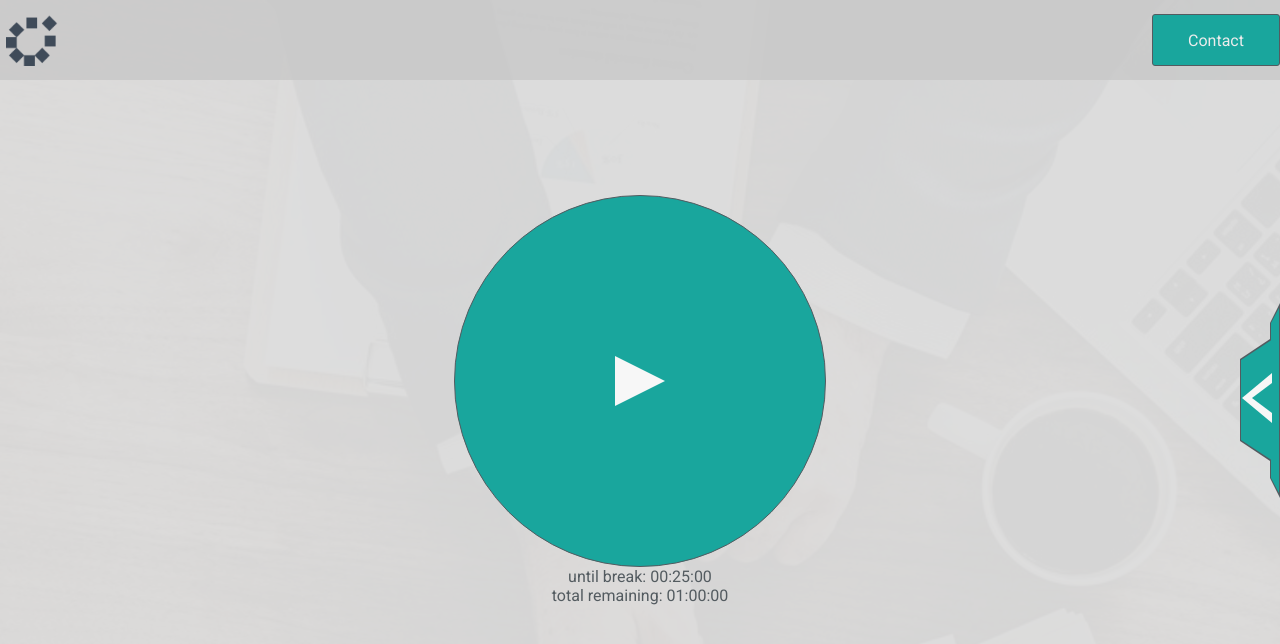
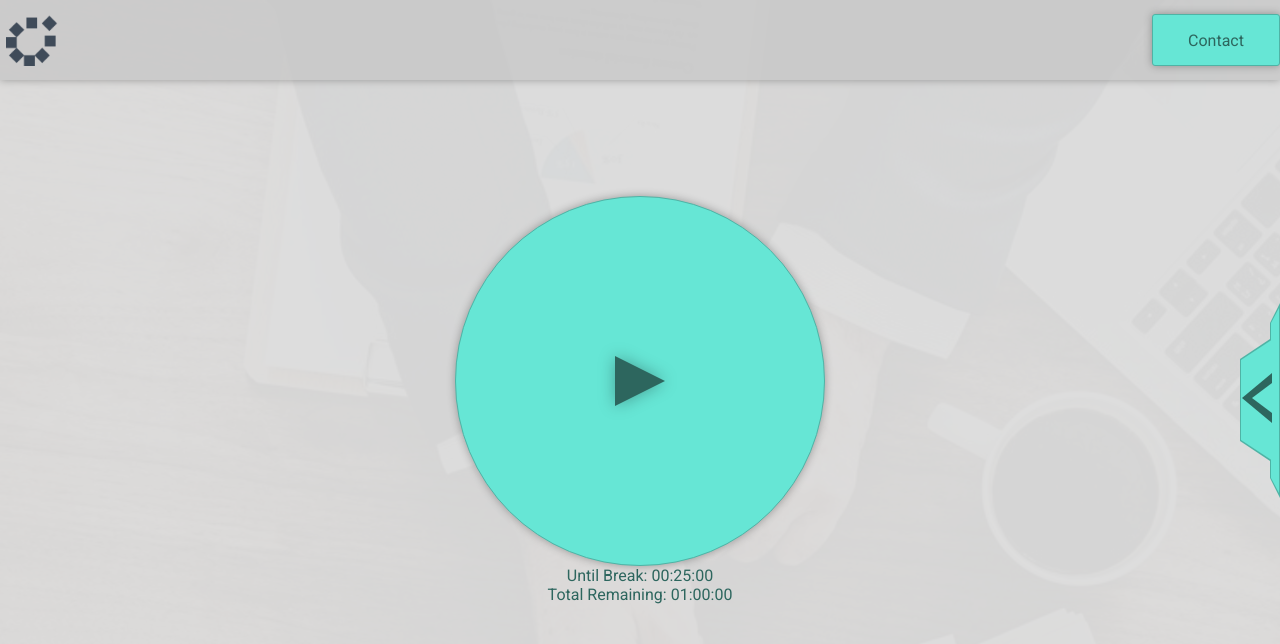
Before and after one commit to Tyler-Jacobson/Productivity-Tracker, a React (Create React App) app: page / in a window 1280 px wide. Shown: the top 644 px of the page. Built offline with nearby package versions, Linux system fonts and the light colour scheme; no server answers.

Commit message:
fixed bug related to setting total time, and added new styles

```diff
--- a/src/App.css
+++ b/src/App.css
@@ -26,13 +26,27 @@ footer, header, hgroup, menu, nav, section {
 	display: block;
 }
 
+/* --ruddy-orange: #99391C;
+  --gray: #535353;
+  --turquoise: #19A69D;
+  --white: rgb(247, 247, 247); */
+
+:root {
+  --gray: #4FB3A5;
+  --turquoise: #66E6D5;
+  --white: #2D665E;
+
+  --ruddy-orange: #99391C;
+}
+
 .App {
   text-align: center;
   font-family: 'Roboto', sans-serif;
-  color: #535B60;
-  background-color: rgb(247, 247, 247);
+  color: var(--white);
+  background-color: var(--white);
   min-height: 100vh;
   background-image: url(./assets/background.png);
+
 }
 
 /* Nav Styles Start */
@@ -42,6 +56,7 @@ footer, header, hgroup, menu, nav, section {
   justify-content: space-between;
   min-height: 80px;
   background-color: #c5c5c5af;
+  box-shadow: 0 0 0.5rem rgba(0, 0, 0, 0.3);
 }
 
 .nav-logo-container {
@@ -68,11 +83,12 @@ footer, header, hgroup, menu, nav, section {
   align-items: center;
   width: 130px;
   height: 50px;
-  border: 1px solid #535B60;
-  color: rgb(236, 236, 236);
-  background-color: #19A69D;
-  /* background-color: rgb(236, 236, 236); */
+  border: 1px solid var(--gray);
+  color: var(--white);
+  background-color: var(--turquoise);
   border-radius: 3px;
+  box-shadow: 0 0 0.5rem rgba(0, 0, 0, 0.3);
+  position: relative;
 }
 
 /* Nav Styles End */
@@ -98,16 +114,65 @@ footer, header, hgroup, menu, nav, section {
   align-items: center;
 }
 
+@keyframes ripple {
+  to {
+    transform: scale(4);
+    opacity: 0;
+  }
+}
+
+.ripple {
+  position: absolute;
+  border-radius: 50%;
+  transform: scale(0);
+  animation: ripple 600ms linear;
+  background-color: rgba(255, 255, 255, 0.7);
+}
+
 .center-circle {
   display: flex;
   justify-content: center;
   align-items: center;
-  background-color: #19A69D;
-  border: 1px solid #535B60;
+
+  border: 1px solid var(--gray);
   border-radius: 370px;
   height: 370px;
   min-height: 370px;
   width: 370px;
+  box-shadow: 0 0 0.5rem rgba(0, 0, 0, 0.3);
+  position: relative;
+  overflow: hidden;
+}
+
+.center-circle-color-1 {
+  background-color: rgb(45, 217, 247);
+}
+
+.center-circle-color-2 {
+  background-color: var(--turquoise);
+}
+
+.ripple-to-color-1 {
+  position: absolute; /* The absolute position we mentioned earlier */
+  border-radius: 50%;
+  transform: scale(0);
+  animation: ripple 600ms linear;
+  background-color: rgba(0, 255, 255, 0.7);
+}
+
+.ripple-to-color-2 {
+  position: absolute; /* The absolute position we mentioned earlier */
+  border-radius: 50%;
+  transform: scale(0);
+  animation: ripple 600ms linear;
+  background-color: rgba(47, 226, 226, 0.7);
+}
+
+@keyframes ripple {
+  to {
+    transform: scale(4);
+    opacity: 0;
+  }
 }
 
 .center-button-container {
@@ -122,8 +187,9 @@ footer, header, hgroup, menu, nav, section {
   width: 0;
 	height: 0;
 	border-top: 25px solid transparent;
-	border-left: 50px solid rgb(247, 247, 247);
+	border-left: 50px solid var(--white);
 	border-bottom: 25px solid transparent;
+  filter: drop-shadow(0px 0px 0.5rem rgba(0, 0, 0, 0.3));
 }
 
 .hidden-play-segment {
@@ -131,7 +197,7 @@ footer, header, hgroup, menu, nav, section {
 }
 
 .inner-pause-segment {
-  background-color: rgb(247, 247, 247);
+  background-color: var(--white);
   width: 20px;
   height: 50px;
 }
@@ -143,11 +209,12 @@ footer, header, hgroup, menu, nav, section {
   display: flex;
   align-items: center;
   height: 200px;
+
 }
 
 .foldout-section-button {
   position: absolute;
-  border-right: 30px solid #535B60;
+  border-right: 30px solid var(--gray);
   border-bottom: 20px solid transparent;
   border-top: 20px solid transparent;
   height: 82px;
@@ -157,7 +224,7 @@ footer, header, hgroup, menu, nav, section {
 
 .foldout-section-button-inner {
   position: absolute;
-  border-right: 32px solid #19A69D;
+  border-right: 32px solid var(--turquoise);
   border-bottom: 21px solid transparent;
   border-top: 21px solid transparent;
   height: 80px;
@@ -170,7 +237,7 @@ footer, header, hgroup, menu, nav, section {
   top: 13px;
   left: 3px;
 	border-top: 25px solid transparent;
-	border-left: 30px solid rgb(247, 247, 247);
+	border-left: 30px solid var(--white);
 	border-bottom: 25px solid transparent;
 }
 
@@ -179,7 +246,7 @@ footer, header, hgroup, menu, nav, section {
   top: 23px;
   left: 3px;
 	border-top: 15px solid transparent;
-	border-left: 20px solid #19A69D;
+	border-left: 20px solid var(--turquoise);
 	border-bottom: 15px solid transparent;
 }
 
@@ -188,7 +255,7 @@ footer, header, hgroup, menu, nav, section {
   top: 13px;
   left: 1px;
 	border-top: 25px solid transparent;
-	border-right: 30px solid rgb(247, 247, 247);
+	border-right: 30px solid var(--white);
 	border-bottom: 25px solid transparent;
 }
 
@@ -197,13 +264,13 @@ footer, header, hgroup, menu, nav, section {
   top: 23px;
   left: 11px;
 	border-top: 15px solid transparent;
-	border-right: 20px solid #19A69D;
+	border-right: 20px solid var(--turquoise);
 	border-bottom: 15px solid transparent;
 }
 
 .foldout-section-padding {
   position: absolute;
-  border-right: 10px solid #535B60;
+  border-right: 10px solid var(--gray);
   border-bottom: 20px solid transparent;
   border-top: 20px solid transparent;
   height: 155px;
@@ -213,7 +280,7 @@ footer, header, hgroup, menu, nav, section {
 
 .foldout-section-padding-inner {
   position: absolute;
-  border-right: 8px solid #19A69D;
+  border-right: 8px solid var(--turquoise);
   border-bottom: 15px solid transparent;
   border-top: 15px solid transparent;
   height: 155px;
@@ -232,6 +299,7 @@ footer, header, hgroup, menu, nav, section {
   height: 100%;
   background-color: rgb(236, 236, 236);
   width: 380px;
+  box-shadow: 0 0 0.5rem rgba(0, 0, 0, 0.3);
 }
 
 .hidden {
@@ -245,12 +313,12 @@ footer, header, hgroup, menu, nav, section {
 
 
 .up-arrow {
-  background-color: #19A69D;
+  background-color: var(--turquoise);
   width: 24px;
   height: 24px;
   border-radius: 100%;
   margin-left: 5px;
-  border: 1px solid #535B60;
+  border: 1px solid var(--gray);
   cursor: pointer;
   user-select: none;
 }
@@ -260,7 +328,7 @@ footer, header, hgroup, menu, nav, section {
   top: -15px;
   left: 4px;
 	border-left: 8px solid transparent;
-	border-bottom: 14px solid rgb(247, 247, 247);
+	border-bottom: 14px solid var(--white);
 	border-right: 8px solid transparent;
 
 }
@@ -270,17 +338,17 @@ footer, header, hgroup, menu, nav, section {
   top: -9px;
   left: -8px;
 	border-left: 4px solid transparent;
-	border-bottom: 8px solid #19A69D;
+	border-bottom: 8px solid var(--turquoise);
 	border-right: 4px solid transparent;
 }
 
 .down-arrow {
-  background-color: #19A69D;
+  background-color: var(--turquoise);
   width: 24px;
   height: 24px;
   border-radius: 100%;
   margin-left: 5px;
-  border: 1px solid #535B60;
+  border: 1px solid var(--gray);
   cursor: pointer;
   user-select: none;
 }
@@ -290,7 +358,7 @@ footer, header, hgroup, menu, nav, section {
   top: 21px;
   left: 4px;
 	border-left: 8px solid transparent;
-	border-top: 14px solid rgb(247, 247, 247);
+	border-top: 14px solid var(--white);
 	border-right: 8px solid transparent;
 
 }
@@ -300,21 +368,26 @@ footer, header, hgroup, menu, nav, section {
   top: 15px;
   left: -8px;
 	border-left: 4px solid transparent;
-	border-top: 8px solid #19A69D;
+	border-top: 8px solid var(--turquoise);
 	border-right: 4px solid transparent;
 }
 
 .foldout-segment-input-box {
   margin-left: 5px;
+  border: 1px solid var(--white);
+}
+
+.foldout-segment-input-box:focus {
+  outline: 1px solid var(--turquoise);
 }
 
 .checkmark-icon {
-  background-color: #19A69D;
+  background-color: var(--turquoise);
   width: 24px;
   height: 24px;
   border-radius: 100%;
   margin-left: 5px;
-  border: 1px solid #535B60;
+  border: 1px solid var(--gray);
   cursor: pointer;
   user-select: none;
 }
@@ -326,7 +399,7 @@ footer, header, hgroup, menu, nav, section {
   left: 2px;
   width: 20px;
   height: 10px;
-  background-color: white;
+  background-color: var(--white);
 }
 
 .checkmark-icon-bottom {
@@ -336,5 +409,5 @@ footer, header, hgroup, menu, nav, section {
   left: 6px;
   width: 14px;
   height: 7px;
-  background-color: #19A69D;
+  background-color: var(--turquoise);
 }
--- a/src/Components/Home.js
+++ b/src/Components/Home.js
@@ -57,6 +57,15 @@ const setTotalTimeDefaultValue = function() {
     }
 }
 
+// const ripple = function() {
+//     ReactDOM.findDOMNode().getElementsByClassName("")
+// }
+
+
+
+// const text = document.getElementsByClassName("center-button-container")[0];
+// text.addEventListener("click", createRipple);
+
 
 const Home = function() {
 
@@ -112,14 +121,16 @@ const Home = function() {
             const newTimeSeconds = hours + minutes
             cookies.set('totalTime', newTimeSeconds, { path: '/'})
             cookies.set('currentTime', newTimeSeconds, { path: '/'})
-            setCurrentTime(newTimeSeconds)
+            simpleUpdateCurrentTime(newTimeSeconds - currentTime)
+            simpleUpdateTotalTime(newTimeSeconds - currentTime)
         } else {
             const intTime = parseInt(formValue.time)
             if (!Number.isNaN(intTime)) {
                 const newTimeSeconds = intTime * 60
                 cookies.set('totalTime', newTimeSeconds, { path: '/'})
                 cookies.set('currentTime', newTimeSeconds, { path: '/'})
-                setCurrentTime(newTimeSeconds)
+                simpleUpdateCurrentTime(newTimeSeconds - currentTime)
+                simpleUpdateTotalTime(newTimeSeconds - currentTime)
             }
         }
     }
@@ -155,6 +166,24 @@ const Home = function() {
             alarm();
         }
     }
+
+    function createRipple(event) {
+        const button = document.getElementsByClassName("center-circle")[0];
+        const circle = document.createElement("span");
+        const diameter = Math.max(button.clientWidth, button.clientHeight);
+        const radius = diameter / 2;
+        circle.style.width = circle.style.height = `${diameter}px`;
+        circle.style.left = `${event.clientX - (button.offsetLeft + radius)}px`;
+        circle.style.top = `${event.clientY - (button.offsetTop + radius)}px`;
+        circle.classList.add(timerRunning ? "ripple-to-color-2" : "ripple-to-color-1");
+        const ripple = button.getElementsByClassName("ripple")[0];
+
+        if (ripple) {
+          ripple.remove();
+        }
+
+        button.appendChild(circle);
+      }
 
     useEffect(() => {
 
@@ -218,17 +247,17 @@ const Home = function() {
     return (
         <div className="home-screen-box">
             <div className="center-content-container">
-                <div className="center-circle">
-                    <div className="center-button-container" onClick={startAndPause}>
+                <button className={timerRunning ? "center-circle center-circle-color-1" : "center-circle center-circle-color-2"}>
+                    <span className="center-button-container" onClick={(e) => {startAndPause(); createRipple(e);}}>
                         <div className={timerRunning ? "inner-pause-segment" : "inner-triangle"}/>
                         <div className={timerRunning ? "inner-pause-segment" : "hidden-play-segment"}/>
-                    </div>
-                </div>
+                    </span>
+                </button>
                 <div className="time-text-container">
                     {/* (parseInt(totalTime - currentTime) % 1800) > 1500 ? timeConvert((currentTime % 1800) - 300) : "Break Time " + (totalTime - currentTime) % 1800 */}
                     {/* parseInt(totalTime - currentTime) % 1800 + " is not greater than 1500" */}
-                    <p>until break: {displayTimeUntilBreak()} </p>
-                    <p>total remaining: {currentTime > 0 ? timeConvert(currentTime) : "Time's Up!"}</p>
+                    <p>Until Break: {displayTimeUntilBreak()} </p>
+                    <p>Total Remaining: {currentTime > 0 ? timeConvert(currentTime) : "Time's Up!"}</p>
                 </div>
             </div>
             <div className="foldout-section-container">
```
